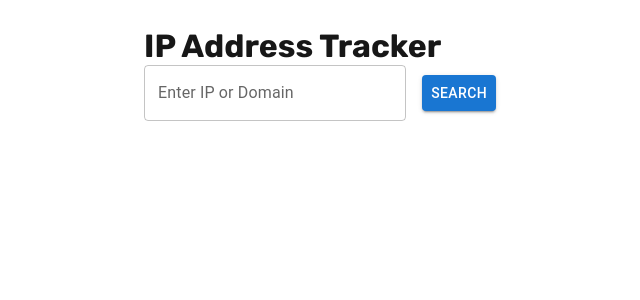
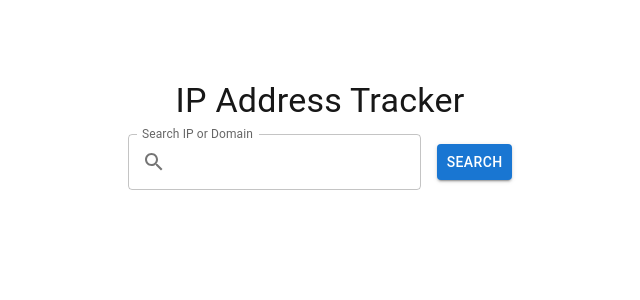
Before and after one commit to erfandevsol/ip-address-tracker, a Next.js app: page / in a window 1280 px wide. Shown: the top 300 px of the page, without its empty margins (320-960 px from the left). Built offline with nearby package versions, Linux system fonts and the light colour scheme; no server answers.

Commit message:
Add: integrate MapLibre to display location on the map with markers

```diff
--- a/package.json
+++ b/package.json
@@ -11,6 +11,7 @@
   "dependencies": {
     "@emotion/react": "^11.14.0",
     "@emotion/styled": "^11.14.0",
+    "@mui/icons-material": "^6.4.1",
     "@mui/material": "^6.4.1",
     "maplibre-gl": "^5.0.1",
     "next": "15.1.6",
--- a/src/components/tracker/IpDetails.tsx
+++ b/src/components/tracker/IpDetails.tsx
@@ -1,5 +1,7 @@
 import { useQuery } from "react-query";
-import { fetchIPDetails } from "@/utils/api";
+import { fetchIPDetails } from "@/utils/apiFetch";
+import Map from "./Map";
+import { Card, CardContent, Typography, Box } from "@mui/material";
 
 export default function IPDetails({ query }: { query: string }) {
   const { data, error, isLoading } = useQuery(
@@ -7,6 +9,7 @@ export default function IPDetails({ query }: { query: string }) {
     () => fetchIPDetails(query),
     {
       enabled: !!query,
+      staleTime: 60000,
     }
   );
 
@@ -14,20 +17,35 @@ export default function IPDetails({ query }: { query: string }) {
   if (error) return <p>Error: {(error as Error).message}</p>;
 
   return (
-    <div>
-      <h2>IP Details</h2>
-      <p>
-        <strong>IP Address:</strong> {data.ip}
-      </p>
-      <p>
-        <strong>Location:</strong> {data.location.city}, {data.location.country}
-      </p>
-      <p>
-        <strong>Time Zone:</strong> {data.location.timezone}
-      </p>
-      <p>
-        <strong>ISP:</strong> {data.isp}
-      </p>
-    </div>
+    <Box>
+      <Card
+        sx={{
+          marginBottom: 4,
+          padding: 2,
+          borderRadius: "8px",
+          boxShadow: "0px 4px 10px rgba(0,0,0,0.1)",
+        }}
+      >
+        <CardContent>
+          <Typography variant="h6">
+            <strong>IP Address:</strong> {data.ip}
+          </Typography>
+          <Typography variant="h6">
+            <strong>Location:</strong> {data.location.city},{" "}
+            {data.location.country}
+          </Typography>
+          <Typography variant="h6">
+            <strong>Time Zone:</strong> {data.location.timezone}
+          </Typography>
+          <Typography variant="h6">
+            <strong>ISP:</strong> {data.isp}
+          </Typography>
+        </CardContent>
+      </Card>
+
+      <div className="map">
+        <Map lat={data.location.lat} lng={data.location.lng} />
+      </div>
+    </Box>
   );
 }
--- /dev/null
+++ b/src/components/tracker/Map.tsx
@@ -0,0 +1,33 @@
+import { useEffect, useRef } from "react";
+import maplibregl from "maplibre-gl";
+
+type MapProps = {
+  lat: number;
+  lng: number;
+};
+
+export default function Map({ lat, lng }: MapProps) {
+  const mapContainerRef = useRef<HTMLDivElement>(null);
+
+  useEffect(() => {
+    if (!mapContainerRef.current) return;
+
+    const map = new maplibregl.Map({
+      container: mapContainerRef.current!,
+      style: "https://basemaps.cartocdn.com/gl/voyager-gl-style/style.json", // سبک نقشه
+      center: [lng, lat], // مختصات مرکز نقشه
+      zoom: 10, // سطح زوم
+    });
+
+    setTimeout(() => {
+      map.resize();
+    }, 100);
+
+    // اضافه کردن نشانگر (Marker)
+    new maplibregl.Marker().setLngLat([lng, lat]).addTo(map);
+
+    return () => map.remove(); // پاک‌سازی نقشه در هنگام حذف کامپوننت
+  }, [lat, lng]);
+
+  return <div ref={mapContainerRef} style={{ width: '100%', height: '50vh', marginTop: '1rem' }} />;
+}
--- a/src/components/tracker/SearchForm.tsx
+++ b/src/components/tracker/SearchForm.tsx
@@ -1,5 +1,6 @@
 import { useForm } from "react-hook-form";
-import { TextField, Button, Box } from "@mui/material";
+import { TextField, Button, Box, InputAdornment } from "@mui/material";
+import SearchIcon from '@mui/icons-material/Search';
 
 type FormValues = {
   query: string;
@@ -20,15 +21,33 @@ export default function SearchForm({
     <Box
       component="form"
       onSubmit={handleSubmit(handleFormSubmit)}
-      sx={{ display: "flex", gap: 2, alignItems: "center", marginBottom: 4 }}
+      sx={{
+        display: "flex",
+        gap: 2,
+        alignItems: "center",
+        flexDirection: { xs: "column", sm: "row" },
+        marginBottom: 4,
+      }}
     >
       <TextField
         {...register("query", { required: true })}
-        label="Enter IP or Domain"
+        label="Search IP or Domain"
         variant="outlined"
         fullWidth
+        InputProps={{
+          startAdornment: (
+            <InputAdornment position="start">
+              <SearchIcon />
+            </InputAdornment>
+          ),
+        }}
       />
-      <Button type="submit" variant="contained" color="primary">
+      <Button
+        type="submit"
+        variant="contained"
+        color="primary"
+        sx={{ width: { xs: "100%", sm: "auto" } }}
+      >
         Search
       </Button>
     </Box>
--- a/src/pages/_app.tsx
+++ b/src/pages/_app.tsx
@@ -1,4 +1,4 @@
-import QueryClientProvider from "@/queryClientProvider";
+import QueryClientProvider from "@/QueryClientProvider";
 import type { AppProps } from "next/app";
 import "@/styles/globals.css";
 
--- a/src/pages/index.tsx
+++ b/src/pages/index.tsx
@@ -1,9 +1,12 @@
 import Head from "next/head";
 import { Rubik } from "next/font/google";
 import styles from "@/styles/Home.module.css";
-import { useState } from "react";
+import { useEffect, useState } from "react";
 import SearchForm from "@/components/tracker/SearchForm";
 import IPDetails from "@/components/tracker/IpDetails";
+import "maplibre-gl/dist/maplibre-gl.css";
+import { fetchUserIP } from "@/utils/apiFetch";
+import { Container, Typography } from "@mui/material";
 
 const rubikSans = Rubik({
   variable: "--font-rubik-sans",
@@ -13,11 +16,23 @@ const rubikSans = Rubik({
 });
 
 export default function Home() {
-  const [query, setQuery] = useState("");
+  const [query, setQuery] = useState<string | null>(null);
+
+  useEffect(() => {
+    const getUserIP = async () => {
+      try {
+        const { ip } = await fetchUserIP();
+        setQuery(ip);
+      } catch (error) {
+        console.error("Failed to fetch user IP:", error);
+      }
+    };
+
+    getUserIP();
+  }, []);
 
   const handleSearch = (newQuery: string) => {
     setQuery(newQuery);
-    console.log("Searching for:", newQuery); // بعداً به API وصل می‌کنیم
   };
 
   return (
@@ -29,14 +44,14 @@ export default function Home() {
         <link rel="icon" href="/favicon.ico" />
       </Head>
 
-      <div className={`${styles.page} ${rubikSans.variable}`}>
-        <main>
-          <h1>IP Address Tracker</h1>
+      <Container className={`${styles.page} ${rubikSans.variable}`}>
+        <Typography variant="h4" textAlign="center" gutterBottom>
+          IP Address Tracker
+        </Typography>
 
-          <SearchForm onSubmit={handleSearch} />
-          {query && <IPDetails query={query}/>}
-        </main>
-      </div>
+        <SearchForm onSubmit={handleSearch} />
+        {query && <IPDetails query={query} />}
+      </Container>
     </>
   );
 }
--- a/src/styles/Home.module.css
+++ b/src/styles/Home.module.css
@@ -1,10 +1,9 @@
 .page {
-  display: grid;
-  grid-template-rows: 20px 1fr 20px;
   align-items: center;
   justify-items: center;
-  min-height: 100svh;
+  min-height: 100vh;
   padding: 80px;
   gap: 64px;
+  width: 100%;
   font-family: var(--font-rubik-sans);
 }
--- a/src/styles/globals.css
+++ b/src/styles/globals.css
@@ -24,3 +24,15 @@ a {
   color: inherit;
   text-decoration: none;
 }
+
+.mapContainer {
+  height: 400px;
+  width: 100%;
+  margin-top: 1rem;
+}
+
+.map {
+  display: block;
+  width: 100%;
+  height: auto;
+}
--- a/src/utils/api.ts
+++ b/src/utils/apiFetch.ts
@@ -1,3 +1,11 @@
+export const fetchUserIP = async () => {
+  const response = await fetch("https://api.ipify.org?format=json");
+  if (!response.ok) {
+    throw new Error("Failed to fetch user IP");
+  }
+  return response.json();
+};
+
 export const fetchIPDetails = async (query: string) => {
   const API_KEY = "at_3ZkfAj6WvtPlfHlyAejq9b58WzSs0";
   const BASE_URL = `https://geo.ipify.org/api/v2/country,city`;
```
Also changed, not shown: src/utils/mock.json (added, +9 -0 lines), 1 other file (tests, documents, lock files or other folders).
